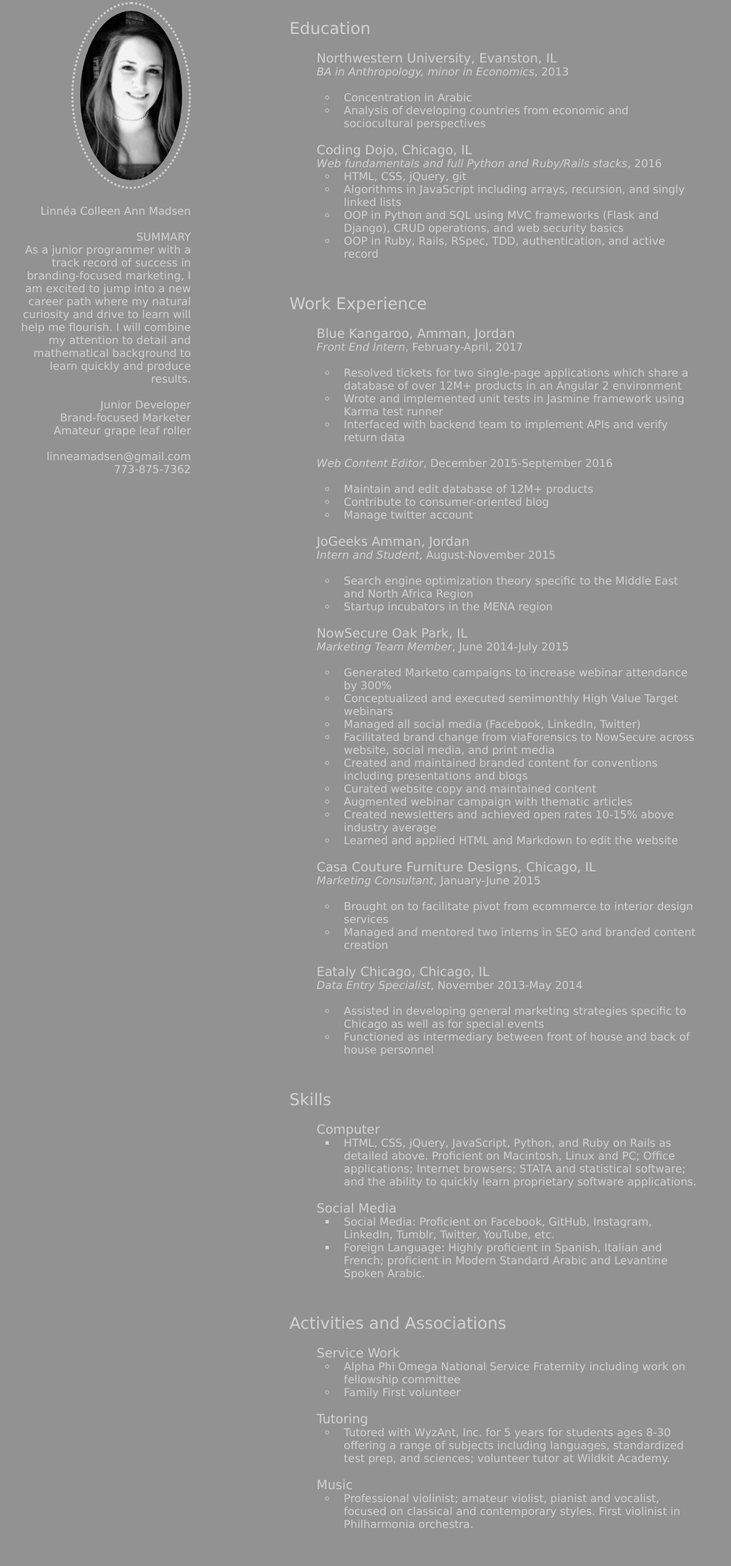
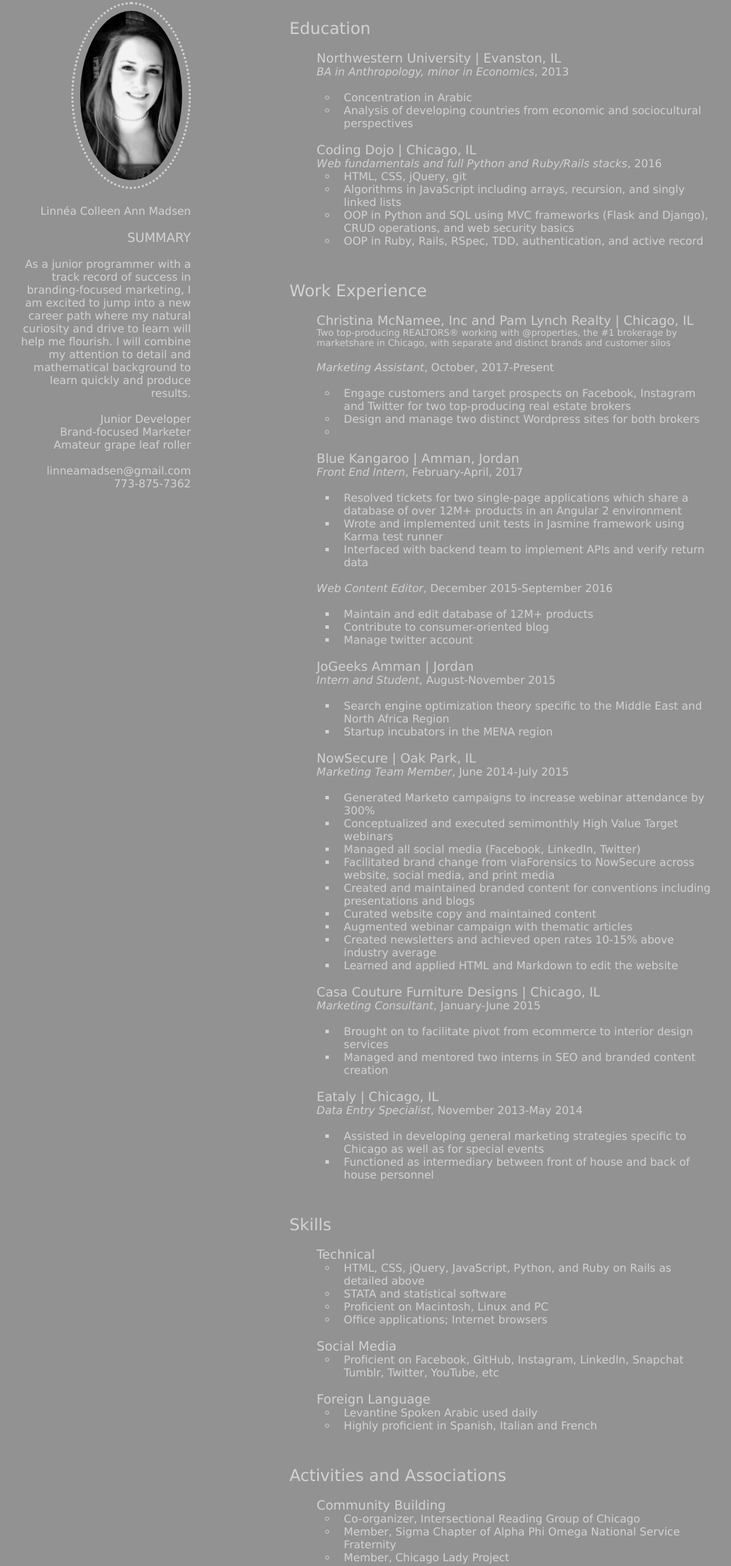
Before and after one commit to linneamadsen/linneamadsen.github.io, a plain HTML site: page resume.html in a window 1280 px wide. Shown: the part 212-2516 px from the top of the page at 68% size, without its empty margins (19-1095 px from the left). Drawn offline with Linux system fonts and the light colour scheme.

Commit message:
resume text final draft 6 adding current employment

```diff
--- a/mystyle.css
+++ b/mystyle.css
@@ -57,7 +57,7 @@
     padding-top: 15px;
     color: lightgrey;
     display: inline-block;
-    width: 600px;
+    width: 625px;
     height: 100%;
     margin-left: 100px;
 }
@@ -96,6 +96,9 @@ li {
     border-radius: 25px;
 
 }
+.companyDescription{
+    font-size: 10pt;
+}
 
 .section {
     padding-top: 25px;
--- a/resume.html
+++ b/resume.html
@@ -28,7 +28,8 @@
             <br>
             <p>Linnéa Colleen Ann Madsen</p>
             <br>
-            <p>SUMMARY</p>
+            <h3>SUMMARY</h3>
+            <br>
             <p>As a junior programmer with a track record of success in branding-focused marketing, I am excited to jump into a new career path where my natural curiosity and drive to learn will help me flourish. I will combine my attention to detail and mathematical background to learn quickly and produce results.</p>
             <br>
             <p>Junior Developer</p>
@@ -49,7 +50,7 @@
                 <ul class="firstorder">
                     <li>
                         <h3>
-                            Northwestern University, Evanston, IL
+                            Northwestern University | Evanston, IL
                         </h3>
                         <p>
                             <em>BA in Anthropology, minor in Economics</em>, 2013
@@ -62,7 +63,7 @@
                     </li>
                     &nbsp;
                     <li>
-                        <h3>Coding Dojo, Chicago, IL</h3>
+                        <h3>Coding Dojo | Chicago, IL</h3>
                         <p><em>Web fundamentals and full Python and Ruby/Rails stacks</em>, 2016</p>
                         <ul>
                             <li>HTML, CSS, jQuery, git</li>
@@ -78,7 +79,22 @@
                 <br>
                 <ul class="firstorder">
                     <li>
-                        <h3>Blue Kangaroo, Amman, Jordan</h3>
+                        <h3>Christina McNamee, Inc and Pam Lynch Realty | Chicago, IL</h3>
+                        <p class="companyDescription">Two top-producing REALTORS&reg; working with @properties, the #1 brokerage by marketshare in Chicago, with separate and distinct brands and customer silos</p>
+                        <br>
+                        <p><em>Marketing Assistant</em>, October, 2017-Present</p>
+                        <br>
+                        <ul>
+                            <li>Engage customers and target prospects on Facebook, Instagram and Twitter for two top-producing real estate brokers</li>
+                            <li>Design and manage two distinct Wordpress sites for both brokers
+                            </li>
+                            <li></li>
+                        </ul>
+                    </li>
+                    &nbsp;
+                <ul class="firstorder">
+                    <li>
+                        <h3>Blue Kangaroo | Amman, Jordan</h3>
                         <p><em>Front End Intern</em>, February-April, 2017</p>
                         <br>
                         <ul>
@@ -100,7 +116,7 @@
                     </li>
                     &nbsp;
                     <li>
-                        <h3>JoGeeks Amman, Jordan</h3>
+                        <h3>JoGeeks Amman | Jordan</h3>
                         <p><em>Intern and Student</em>, August-November 2015</p>
                         <br>
                         <ul>
@@ -110,7 +126,7 @@
                     </li>
                     &nbsp;
                     <li>
-                        <h3>NowSecure Oak Park, IL</h3>
+                        <h3>NowSecure | Oak Park, IL</h3>
                         <p><em>Marketing Team Member</em>, June 2014-July 2015</p>
                         <br>
                         <ul>
@@ -127,7 +143,7 @@
                     </li>
                     &nbsp;
                     <li>
-                        <h3>Casa Couture Furniture Designs, Chicago, IL</h3>
+                        <h3>Casa Couture Furniture Designs | Chicago, IL</h3>
                         <p><em>Marketing Consultant</em>, January-June 2015</p>
                         <br>
                         <ul>
@@ -137,7 +153,7 @@
                     </li>
                     &nbsp;
                     <li>
-                        <h3>Eataly Chicago, Chicago, IL</h3>
+                        <h3>Eataly | Chicago, IL</h3>
                         <p><em>Data Entry Specialist</em>, November 2013-May 2014</p>
                         <br>
                         <ul>
@@ -149,37 +165,45 @@
             <div class="section">
                 <h2>Skills</h2>
                 <br>
-                <ul>
                 <ul class="firstorder">
                     <li>
-                        <h3>Computer</h3>
+                        <h3>Technical</h3>
                             <ul>
-                                <li>HTML, CSS, jQuery, JavaScript, Python, and Ruby on Rails as detailed above. Proficient on Macintosh, Linux and PC; Office applications; Internet browsers; STATA and statistical software; and the ability to quickly learn proprietary software applications.
-                                </li>
+                                <li>HTML, CSS, jQuery, JavaScript, Python, and Ruby on Rails as detailed above</li>
+                                <li>STATA and statistical software</li>
+                                <li>Proficient on Macintosh, Linux and PC</li>
+                                <li>Office applications; Internet browsers</li>
                             </ul>
                             <br>
                         <h3>Social Media</h3>
                             <ul>
-                                <li>Social Media: Proficient on Facebook, GitHub, Instagram, LinkedIn, Tumblr, Twitter, YouTube, etc.</li>
-                                <li>Foreign Language: Highly proficient in Spanish, Italian and French; proficient in Modern Standard Arabic and Levantine Spoken Arabic.</li>
+                                <li>Proficient on Facebook, GitHub, Instagram, LinkedIn, Snapchat Tumblr, Twitter, YouTube, etc</li>
+                            </ul>
+                            <br>
+                        <h3>Foreign Language</h3>
+                            <ul>
+                                <li>Levantine Spoken Arabic used daily</li>
+                                <li>Highly proficient in Spanish, Italian and French</li>
                             </ul>
 
                 </ul>
-            </ul>
             </div>
             <div class="section">
                 <h2>Activities and Associations</h2>
                 <br>
                 <ul class="firstorder">
                     <li>
-                        <h3>Service Work</h3>
+                        <h3>Community Building</h3>
                             <ul>
-                                <li>Alpha Phi Omega National Service Fraternity including work on fellowship committee</li> <li>Family First volunteer</li>
+                                <li>Co-organizer, Intersectional Reading Group of Chicago</li>
+                                <li>Member, Sigma Chapter of Alpha Phi Omega National Service Fraternity</li>
+                                <li>Member, Chicago Lady Project</li>
                             </ul>
                             <br>
                         <h3>Tutoring</h3>
                             <ul>
-                                <li>Tutored with WyzAnt, Inc. for 5 years for students ages 8-30 offering a range of subjects including languages, standardized test prep, and sciences; volunteer tutor at Wildkit Academy.</li>
+                                <li>Tutor independently and through WyzAnt, Inc. since 2007 for students ages 8-30 offering a range of subjects including languages, standardized test prep, and sciences</li>
+                                <li>Volunteered as tutor at Wildkit Academy</li>
                             </ul>
                             <br>
                         <h3>Music</h3>
```
